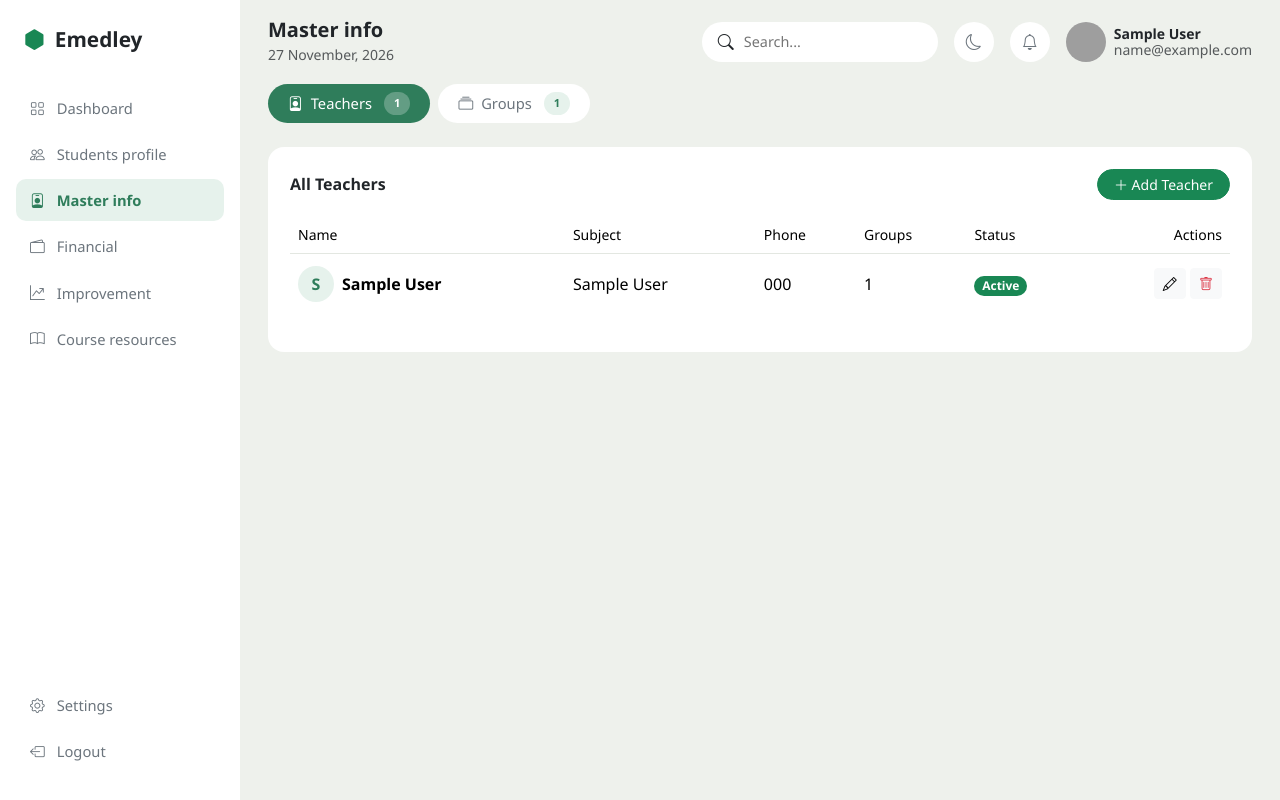
After one commit to sensomnang/emedley-dashboard, a Laravel app: page /master-info in a window 1280 px wide. The commit adds this page. Run offline with Laravel 12, Linux system fonts and the light colour scheme; a user stored in the database is signed in; tables that the repository leaves empty hold one stand-in row (values such as "Sample post"); grey boxes are pictures that could not be loaded.

Commit message:
Add Master info page with teachers and groups management

```diff
--- /dev/null
+++ b/app/Http/Controllers/MasterInfoController.php
@@ -0,0 +1,89 @@
+<?php
+
+namespace App\Http\Controllers;
+
+use App\Models\Group;
+use App\Models\Teacher;
+use Illuminate\Http\Request;
+use Illuminate\Validation\Rule;
+
+class MasterInfoController extends Controller
+{
+    public function index()
+    {
+        $teachers = Teacher::withCount('groups')->latest('id')->get();
+        $groups   = Group::with('teacher')->orderBy('name')->get();
+
+        return view('master-info.index', compact('teachers', 'groups'));
+    }
+
+    // ===== Teachers =====
+    public function storeTeacher(Request $request)
+    {
+        Teacher::create($this->validateTeacher($request));
+
+        return redirect()->route('master-info.index')
+            ->with('success', 'Teacher added successfully.');
+    }
+
+    public function updateTeacher(Request $request, Teacher $teacher)
+    {
+        $teacher->update($this->validateTeacher($request));
+
+        return redirect()->route('master-info.index')
+            ->with('success', 'Teacher updated successfully.');
+    }
+
+    public function destroyTeacher(Teacher $teacher)
+    {
+        $teacher->delete();
+
+        return redirect()->route('master-info.index')
+            ->with('success', 'Teacher deleted successfully.');
+    }
+
+    // ===== Groups =====
+    public function storeGroup(Request $request)
+    {
+        Group::create($this->validateGroup($request));
+
+        return redirect()->route('master-info.index')
+            ->with('success', 'Group added successfully.');
+    }
+
+    public function updateGroup(Request $request, Group $group)
+    {
+        $group->update($this->validateGroup($request, $group));
+
+        return redirect()->route('master-info.index')
+            ->with('success', 'Group updated successfully.');
+    }
+
+    public function destroyGroup(Group $group)
+    {
+        $group->delete();
+
+        return redirect()->route('master-info.index')
+            ->with('success', 'Group deleted successfully.');
+    }
+
+    // ===== Validation =====
+    private function validateTeacher(Request $request): array
+    {
+        return $request->validate([
+            'name'    => 'required|string|max:255',
+            'subject' => 'required|string|max:100',
+            'phone'   => 'nullable|string|max:30',
+            'status'  => ['required', Rule::in(['Active', 'Inactive'])],
+        ]);
+    }
+
+    private function validateGroup(Request $request, ?Group $group = null): array
+    {
+        return $request->validate([
+            'name'       => ['required', 'string', 'max:50',
+                             Rule::unique('groups', 'name')->ignore($group?->id)],
+            'teacher_id' => 'nullable|exists:teachers,id',
+        ]);
+    }
+}
--- /dev/null
+++ b/app/Models/Group.php
@@ -0,0 +1,19 @@
+<?php
+
+namespace App\Models;
+
+use Illuminate\Database\Eloquent\Factories\HasFactory;
+use Illuminate\Database\Eloquent\Model;
+use Illuminate\Database\Eloquent\Relations\BelongsTo;
+
+class Group extends Model
+{
+    use HasFactory;
+
+    protected $fillable = ['name', 'teacher_id'];
+
+    public function teacher(): BelongsTo
+    {
+        return $this->belongsTo(Teacher::class);
+    }
+}
--- /dev/null
+++ b/app/Models/Teacher.php
@@ -0,0 +1,19 @@
+<?php
+
+namespace App\Models;
+
+use Illuminate\Database\Eloquent\Factories\HasFactory;
+use Illuminate\Database\Eloquent\Model;
+use Illuminate\Database\Eloquent\Relations\HasMany;
+
+class Teacher extends Model
+{
+    use HasFactory;
+
+    protected $fillable = ['name', 'subject', 'phone', 'status'];
+
+    public function groups(): HasMany
+    {
+        return $this->hasMany(Group::class);
+    }
+}
--- a/public/css/dashboard.css
+++ b/public/css/dashboard.css
@@ -443,3 +443,29 @@ body {
 [data-bs-theme="dark"] .stat-card:hover {
     box-shadow: 0 8px 20px rgba(0, 0, 0, 0.35);
 }
+/* ===== Master info tabs ===== */
+.master-tabs {
+    gap: 8px;
+}
+
+.master-tabs .nav-link {
+    background: var(--bg-card);
+    color: var(--text-muted);
+    border-radius: 30px;
+    padding: 8px 20px;
+    font-size: 0.92rem;
+    display: flex;
+    align-items: center;
+    gap: 8px;
+    border: none;
+}
+
+.master-tabs .nav-link.active {
+    background: var(--green);
+    color: #fff;
+}
+
+.master-tabs .nav-link.active .badge-soft {
+    background: rgba(255, 255, 255, 0.25);
+    color: #fff;
+}
--- a/resources/views/layouts/admin.blade.php
+++ b/resources/views/layouts/admin.blade.php
@@ -28,7 +28,10 @@
                    class="menu-item {{ request()->routeIs('students.*') ? 'active' : '' }}">
                     <i class="bi bi-people"></i> Students profile
                 </a>
-                <a href="#" class="menu-item"><i class="bi bi-person-badge"></i> Master info</a>
+                <a href="{{ route('master-info.index') }}"
+                    class="menu-item {{ request()->routeIs('master-info.*') ? 'active' : '' }}">
+                        <i class="bi bi-person-badge"></i> Master info
+                 </a>
                 <a href="#" class="menu-item"><i class="bi bi-wallet2"></i> Financial</a>
                 <a href="#" class="menu-item"><i class="bi bi-graph-up-arrow"></i> Improvement</a>
                 <a href="#" class="menu-item"><i class="bi bi-book"></i> Course resources</a>
--- /dev/null
+++ b/resources/views/master-info/index.blade.php
@@ -0,0 +1,295 @@
+@extends('layouts.admin')
+
+@section('title', 'Master Info')
+@section('page-title', 'Master info')
+
+@section('content')
+
+    @if ($errors->any())
+        <div class="alert alert-danger py-2 small">
+            <ul class="mb-0">
+                @foreach ($errors->all() as $error)
+                    <li>{{ $error }}</li>
+                @endforeach
+            </ul>
+        </div>
+    @endif
+
+    {{-- TABS --}}
+    <ul class="nav nav-pills master-tabs mb-4" role="tablist">
+        <li class="nav-item">
+            <button class="nav-link active" data-bs-toggle="pill" data-bs-target="#tab-teachers" type="button">
+                <i class="bi bi-person-badge"></i> Teachers
+                <span class="badge-soft ms-1">{{ $teachers->count() }}</span>
+            </button>
+        </li>
+        <li class="nav-item">
+            <button class="nav-link" data-bs-toggle="pill" data-bs-target="#tab-groups" type="button">
+                <i class="bi bi-collection"></i> Groups
+                <span class="badge-soft ms-1">{{ $groups->count() }}</span>
+            </button>
+        </li>
+    </ul>
+
+    <div class="tab-content">
+
+        {{-- ================= TEACHERS ================= --}}
+        <div class="tab-pane fade show active" id="tab-teachers">
+            <div class="panel">
+                <div class="d-flex justify-content-between align-items-center mb-3">
+                    <h6 class="fw-bold mb-0">All Teachers</h6>
+                    <button class="btn btn-sm btn-success rounded-pill px-3"
+                            data-bs-toggle="modal" data-bs-target="#teacherModal"
+                            data-mode="create">
+                        <i class="bi bi-plus-lg"></i> Add Teacher
+                    </button>
+                </div>
+
+                <div class="table-responsive">
+                    <table class="table align-middle table-borderless table-hover">
+                        <thead class="text-muted small">
+                            <tr>
+                                <th>Name</th>
+                                <th>Subject</th>
+                                <th>Phone</th>
+                                <th>Groups</th>
+                                <th>Status</th>
+                                <th class="text-end">Actions</th>
+                            </tr>
+                        </thead>
+                        <tbody>
+                            @forelse ($teachers as $teacher)
+                                <tr>
+                                    <td>
+                                        <div class="d-flex align-items-center gap-2">
+                                            <div class="avatar">{{ strtoupper(substr($teacher->name, 0, 1)) }}</div>
+                                            <span class="fw-semibold">{{ $teacher->name }}</span>
+                                        </div>
+                                    </td>
+                                    <td>{{ $teacher->subject }}</td>
+                                    <td>{{ $teacher->phone ?? '-' }}</td>
+                                    <td>{{ $teacher->groups_count }}</td>
+                                    <td>
+                                        <span class="badge rounded-pill text-bg-{{ $teacher->status === 'Active' ? 'success' : 'secondary' }}">
+                                            {{ $teacher->status }}
+                                        </span>
+                                    </td>
+                                    <td class="text-end">
+                                        <button class="btn btn-sm btn-light"
+                                                data-bs-toggle="modal" data-bs-target="#teacherModal"
+                                                data-mode="edit"
+                                                data-url="{{ route('master-info.teachers.update', $teacher) }}"
+                                                data-name="{{ $teacher->name }}"
+                                                data-subject="{{ $teacher->subject }}"
+                                                data-phone="{{ $teacher->phone }}"
+                                                data-status="{{ $teacher->status }}">
+                                            <i class="bi bi-pencil"></i>
+                                        </button>
+
+                                        <button class="btn btn-sm btn-light text-danger"
+                                                data-bs-toggle="modal" data-bs-target="#deleteModal"
+                                                data-name="{{ $teacher->name }}"
+                                                data-url="{{ route('master-info.teachers.destroy', $teacher) }}">
+                                            <i class="bi bi-trash"></i>
+                                        </button>
+                                    </td>
+                                </tr>
+                            @empty
+                                <tr><td colspan="6" class="text-center text-muted py-4">No teachers yet</td></tr>
+                            @endforelse
+                        </tbody>
+                    </table>
+                </div>
+            </div>
+        </div>
+
+        {{-- ================= GROUPS ================= --}}
+        <div class="tab-pane fade" id="tab-groups">
+            <div class="panel">
+                <div class="d-flex justify-content-between align-items-center mb-3">
+                    <h6 class="fw-bold mb-0">All Groups</h6>
+                    <button class="btn btn-sm btn-success rounded-pill px-3"
+                            data-bs-toggle="modal" data-bs-target="#groupModal"
+                            data-mode="create">
+                        <i class="bi bi-plus-lg"></i> Add Group
+                    </button>
+                </div>
+
+                <div class="table-responsive">
+                    <table class="table align-middle table-borderless table-hover">
+                        <thead class="text-muted small">
+                            <tr>
+                                <th>Group</th>
+                                <th>Teacher in charge</th>
+                                <th class="text-end">Actions</th>
+                            </tr>
+                        </thead>
+                        <tbody>
+                            @forelse ($groups as $group)
+                                <tr>
+                                    <td class="fw-semibold">{{ $group->name }}</td>
+                                    <td>{{ $group->teacher?->name ?? '-' }}</td>
+                                    <td class="text-end">
+                                        <button class="btn btn-sm btn-light"
+                                                data-bs-toggle="modal" data-bs-target="#groupModal"
+                                                data-mode="edit"
+                                                data-url="{{ route('master-info.groups.update', $group) }}"
+                                                data-name="{{ $group->name }}"
+                                                data-teacher="{{ $group->teacher_id }}">
+                                            <i class="bi bi-pencil"></i>
+                                        </button>
+
+                                        <button class="btn btn-sm btn-light text-danger"
+                                                data-bs-toggle="modal" data-bs-target="#deleteModal"
+                                                data-name="{{ $group->name }}"
+                                                data-url="{{ route('master-info.groups.destroy', $group) }}">
+                                            <i class="bi bi-trash"></i>
+                                        </button>
+                                    </td>
+                                </tr>
+                            @empty
+                                <tr><td colspan="3" class="text-center text-muted py-4">No groups yet</td></tr>
+                            @endforelse
+                        </tbody>
+                    </table>
+                </div>
+            </div>
+        </div>
+    </div>
+
+    {{-- ================= TEACHER MODAL ================= --}}
+    <div class="modal fade" id="teacherModal" tabindex="-1" aria-hidden="true">
+        <div class="modal-dialog modal-dialog-centered">
+            <div class="modal-content border-0 shadow-lg rounded-4 p-2">
+                <form method="POST" id="teacherForm" action="{{ route('master-info.teachers.store') }}">
+                    @csrf
+                    <input type="hidden" name="_method" id="teacherMethod" value="POST">
+
+                    <div class="modal-header border-0">
+                        <h5 class="modal-title fw-bold" id="teacherTitle">Add Teacher</h5>
+                        <button type="button" class="btn-close" data-bs-dismiss="modal"></button>
+                    </div>
+
+                    <div class="modal-body">
+                        <div class="row g-3">
+                            <div class="col-12">
+                                <label class="form-label">Full name</label>
+                                <input type="text" name="name" id="tName" class="form-control" required>
+                            </div>
+                            <div class="col-md-6">
+                                <label class="form-label">Subject</label>
+                                <input type="text" name="subject" id="tSubject" class="form-control" required>
+                            </div>
+                            <div class="col-md-6">
+                                <label class="form-label">Phone</label>
+                                <input type="text" name="phone" id="tPhone" class="form-control">
+                            </div>
+                            <div class="col-12">
+                                <label class="form-label">Status</label>
+                                <select name="status" id="tStatus" class="form-select">
+                                    <option>Active</option>
+                                    <option>Inactive</option>
+                                </select>
+                            </div>
+                        </div>
+                    </div>
+
+                    <div class="modal-footer border-0">
+                        <button type="button" class="btn btn-light rounded-pill px-4" data-bs-dismiss="modal">Cancel</button>
+                        <button class="btn btn-success rounded-pill px-4">Save</button>
+                    </div>
+                </form>
+            </div>
+        </div>
+    </div>
+
+    {{-- ================= GROUP MODAL ================= --}}
+    <div class="modal fade" id="groupModal" tabindex="-1" aria-hidden="true">
+        <div class="modal-dialog modal-dialog-centered">
+            <div class="modal-content border-0 shadow-lg rounded-4 p-2">
+                <form method="POST" id="groupForm" action="{{ route('master-info.groups.store') }}">
+                    @csrf
+                    <input type="hidden" name="_method" id="groupMethod" value="POST">
+
+                    <div class="modal-header border-0">
+                        <h5 class="modal-title fw-bold" id="groupTitle">Add Group</h5>
+                        <button type="button" class="btn-close" data-bs-dismiss="modal"></button>
+                    </div>
+
+                    <div class="modal-body">
+                        <div class="row g-3">
+                            <div class="col-12">
+                                <label class="form-label">Group name</label>
+                                <input type="text" name="name" id="gName" class="form-control" required>
+                            </div>
+                            <div class="col-12">
+                                <label class="form-label">Teacher in charge</label>
+                                <select name="teacher_id" id="gTeacher" class="form-select">
+                                    <option value="">-- None --</option>
+                                    @foreach ($teachers as $t)
+                                        <option value="{{ $t->id }}">{{ $t->name }} ({{ $t->subject }})</option>
+                                    @endforeach
+                                </select>
+                            </div>
+                        </div>
+                    </div>
+
+                    <div class="modal-footer border-0">
+                        <button type="button" class="btn btn-light rounded-pill px-4" data-bs-dismiss="modal">Cancel</button>
+                        <button class="btn btn-success rounded-pill px-4">Save</button>
+                    </div>
+                </form>
+            </div>
+        </div>
+    </div>
+
+    {{-- Delete modal (ប្រើ component ចាស់) --}}
+    <x-delete-modal />
+@endsection
+
+@push('scripts')
+<script>
+    // ---------- Teacher modal (create / edit) ----------
+    document.getElementById('teacherModal').addEventListener('show.bs.modal', function (e) {
+        const b = e.relatedTarget;
+        if (!b) return;
+        const form = document.getElementById('teacherForm');
+        const edit = b.dataset.mode === 'edit';
+
+        document.getElementById('teacherTitle').textContent = edit ? 'Edit Teacher' : 'Add Teacher';
+        document.getElementById('teacherMethod').value = edit ? 'PUT' : 'POST';
+        form.action = edit ? b.dataset.url : "{{ route('master-info.teachers.store') }}";
+
+        document.getElementById('tName').value    = edit ? b.dataset.name : '';
+        document.getElementById('tSubject').value = edit ? b.dataset.subject : '';
+        document.getElementById('tPhone').value   = edit ? (b.dataset.phone || '') : '';
+        document.getElementById('tStatus').value  = edit ? b.dataset.status : 'Active';
+    });
+
+    // ---------- Group modal (create / edit) ----------
+    document.getElementById('groupModal').addEventListener('show.bs.modal', function (e) {
+        const b = e.relatedTarget;
+        if (!b) return;
+        const form = document.getElementById('groupForm');
+        const edit = b.dataset.mode === 'edit';
+
+        document.getElementById('groupTitle').textContent = edit ? 'Edit Group' : 'Add Group';
+        document.getElementById('groupMethod').value = edit ? 'PUT' : 'POST';
+        form.action = edit ? b.dataset.url : "{{ route('master-info.groups.store') }}";
+
+        document.getElementById('gName').value    = edit ? b.dataset.name : '';
+        document.getElementById('gTeacher').value = edit ? (b.dataset.teacher || '') : '';
+    });
+
+    const lastTab = sessionStorage.getItem('masterTab');
+    if (lastTab) {
+        const btn = document.querySelector(`[data-bs-target="${lastTab}"]`);
+        if (btn) bootstrap.Tab.getOrCreateInstance(btn).show();
+    }
+    document.querySelectorAll('.master-tabs [data-bs-toggle="pill"]').forEach(btn => {
+        btn.addEventListener('shown.bs.tab', e => {
+            sessionStorage.setItem('masterTab', e.target.dataset.bsTarget);
+        });
+    });
+</script>
+@endpush
--- a/routes/web.php
+++ b/routes/web.php
@@ -4,6 +4,7 @@ use App\Http\Controllers\DashboardController;
 use App\Http\Controllers\ProfileController;
 use Illuminate\Support\Facades\Route;
 use App\Http\Controllers\StudentController;
+use App\Http\Controllers\MasterInfoController;
 
 Route::get('/', function () {
     return redirect()->route('dashboard');
@@ -16,6 +17,17 @@ Route::middleware('auth')->group(function () {
     Route::get('/profile', [ProfileController::class, 'edit'])->name('profile.edit');
     Route::patch('/profile', [ProfileController::class, 'update'])->name('profile.update');
     Route::delete('/profile', [ProfileController::class, 'destroy'])->name('profile.destroy');
+    Route::prefix('master-info')->name('master-info.')->group(function () {
+        Route::get('/', [MasterInfoController::class, 'index'])->name('index');
+
+        Route::post('/teachers', [MasterInfoController::class, 'storeTeacher'])->name('teachers.store');
+        Route::put('/teachers/{teacher}', [MasterInfoController::class, 'updateTeacher'])->name('teachers.update');
+        Route::delete('/teachers/{teacher}', [MasterInfoController::class, 'destroyTeacher'])->name('teachers.destroy');
+
+        Route::post('/groups', [MasterInfoController::class, 'storeGroup'])->name('groups.store');
+        Route::put('/groups/{group}', [MasterInfoController::class, 'updateGroup'])->name('groups.update');
+        Route::delete('/groups/{group}', [MasterInfoController::class, 'destroyGroup'])->name('groups.destroy');
+    });
 });
 
 require __DIR__.'/auth.php';
```
Also changed, not shown: database/factories/GroupFactory.php (added, +24 -0 lines), database/factories/TeacherFactory.php (added, +24 -0 lines), database/seeders/MasterInfoSeeder.php (added, +27 -0 lines), database/migrations/2026_11_27_080035_create_teachers_table.php (added), database/migrations/2026_11_27_080051_create_groups_table.php (added).
